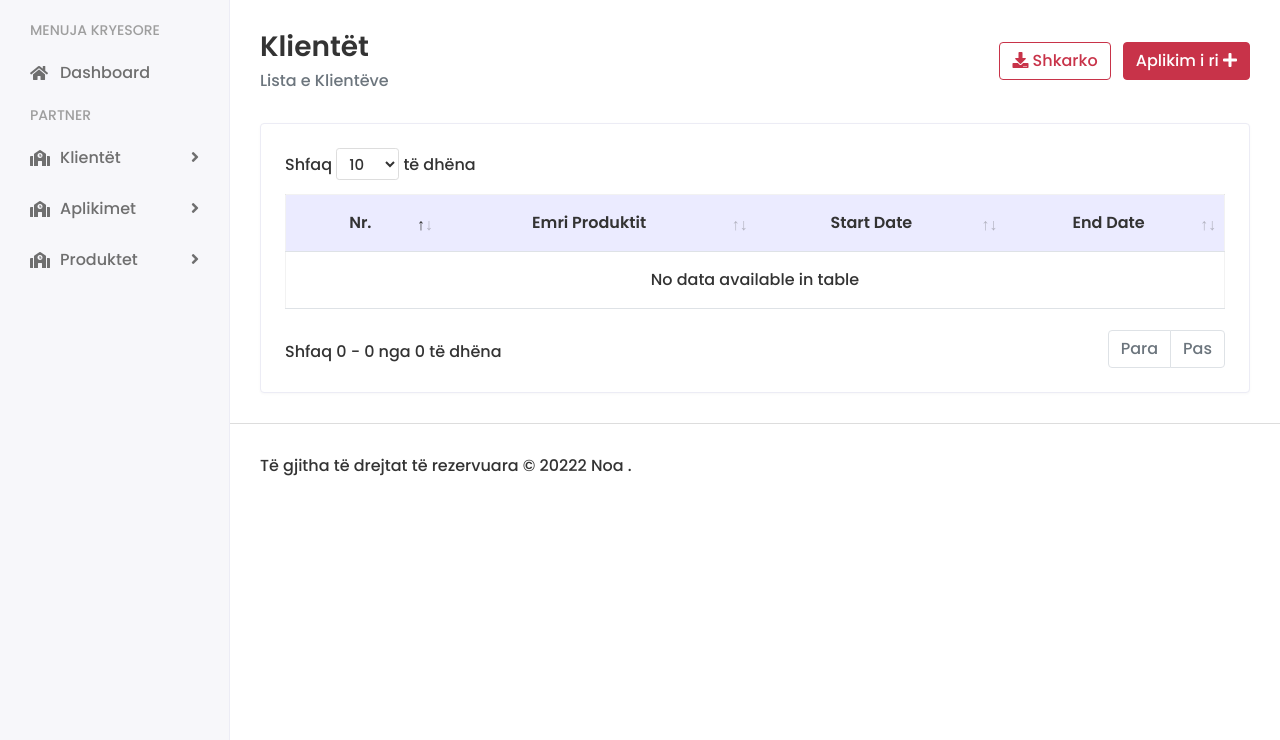
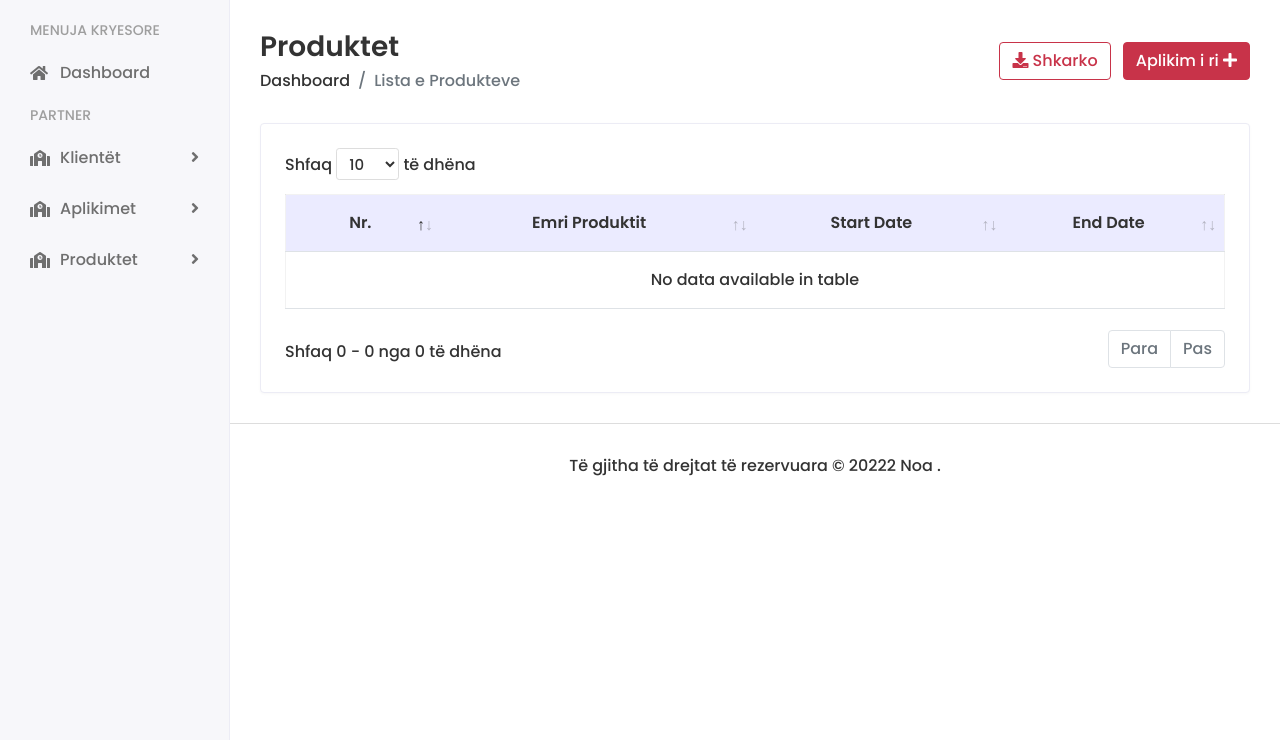
Before and after one commit to aleksander-deda/Bussiness_Partners, a Django app: page /partner/products-list/ in a window 1280 px wide. Shown: the part 60-800 px from the top of the page. Run offline with Django 4.2, Linux system fonts and the light colour scheme; the visitor is signed in with stand-in values (Sample User, id 1); data comes from the database, SQL or seed files in the repository; data that the repository does not hold is empty; some libraries are stand-ins or nearby versions.

Commit message:
necessity changes

```diff
--- a/templates/partners/customer_list.html
+++ b/templates/partners/customer_list.html
@@ -142,6 +142,7 @@
                     <div class="col">
                         <h3 class="page-title">Klientët</h3>
                         <ul class="breadcrumb">
+                            <li class="breadcrumb-item"><a href="{% url 'partner' %}">Dashboard</a></li>
                             <li class="breadcrumb-item active">Lista e Klientëve</li>
                         </ul>
                     </div>
--- a/templates/partners/partner_form.html
+++ b/templates/partners/partner_form.html
@@ -232,7 +232,7 @@
                     <div class="col">
                         <h3 class="page-title">Përditëso Të Dhënat Personale</h3>
                         <ul class="breadcrumb">
-                            <li class="breadcrumb-item"><a href="{% url 'my-profile' %}">Profili</a></li>
+                            <li class="breadcrumb-item"><a href="{% url 'myprofile' %}">Profili</a></li>
                             <li class="breadcrumb-item active">Përditëso  të dhënat</li>
                         </ul>
                     </div>
@@ -288,7 +288,7 @@
             </div>
         </div>
         <footer>
-            <p>Të gjitha të drejtat të rezervuara © 2022 eSchool.</p>
+            <p align="center">Të gjitha të drejtat të rezervuara © 2022 Noa.</p>
         </footer>
     </div>
 </div>
--- a/templates/partners/products_list.html
+++ b/templates/partners/products_list.html
@@ -6,7 +6,7 @@
     {% load static %}
     <meta charset="utf-8">
     <meta content="width=device-width, initial-scale=1.0, user-scalable=0" name="viewport">
-    <title>NOA | Partneret</title>
+    <title>Partneret | Produktet </title>
     <link href="{% static 'assets/img/favicon.png' %}" rel="shortcut icon">
     <link href="https://fonts.googleapis.com/css2?family=Poppins:ital,wght@0,500;0,600;0,700;1,400&display=swap" rel="stylesheet">
     <link href="{% static 'assets/plugins/bootstrap/css/bootstrap.min.css' %}" rel="stylesheet">
@@ -140,9 +140,10 @@
             <div class="page-header">
                 <div class="row align-items-center">
                     <div class="col">
-                        <h3 class="page-title">Klientët</h3>
+                        <h3 class="page-title">Produktet</h3>
                         <ul class="breadcrumb">
-                            <li class="breadcrumb-item active">Lista e Klientëve</li>
+                            <li class="breadcrumb-item"><a href="{% url 'partner' %}">Dashboard</a></li>
+                            <li class="breadcrumb-item active">Lista e Produkteve</li>
                         </ul>
                     </div>
                     <div class="col-auto text-end float-end ms-auto">
@@ -186,7 +187,7 @@
             </div>
         </div>
         <footer>
-            <p>Të gjitha të drejtat të rezervuara © 20222 Noa .</p>
+            <p align="center">Të gjitha të drejtat të rezervuara © 20222 Noa .</p>
         </footer>
     </div>
 </div>
```
